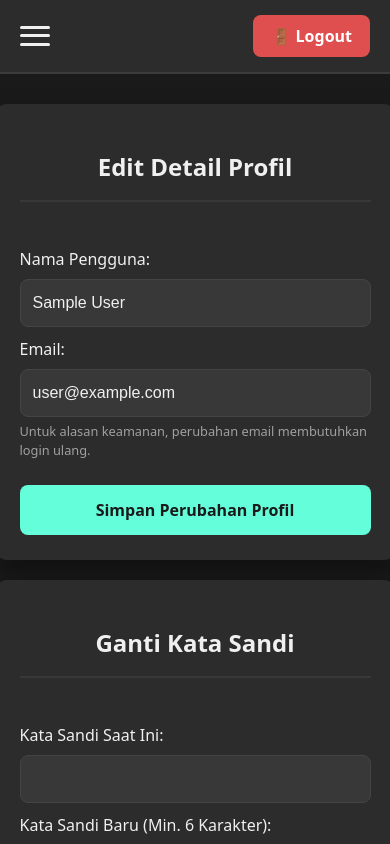
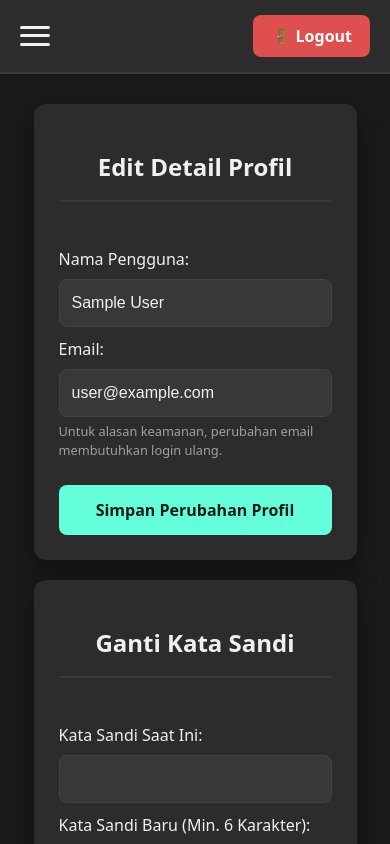
Before and after one commit to OngCapybara/Kost-Life, a React (Vite) app: page /Profile in a window 390 px wide. Shown: the top 844 px of the page. Built offline with nearby package versions, Linux system fonts and the light colour scheme; no server answers; sample sign-in values are in the browser's storage.

Commit message:
Revisi responsif login

```diff
--- a/src/styles/ProfileSettings.css
+++ b/src/styles/ProfileSettings.css
@@ -145,7 +145,7 @@
     .setting-card {
         padding: 25px;
         margin: 0 15px 20px 15px; /* Margin samping di mobile */
-        max-width: 90%;
+        max-width: 70%;
     }
 
     .profile-settings-container h1 {
```
